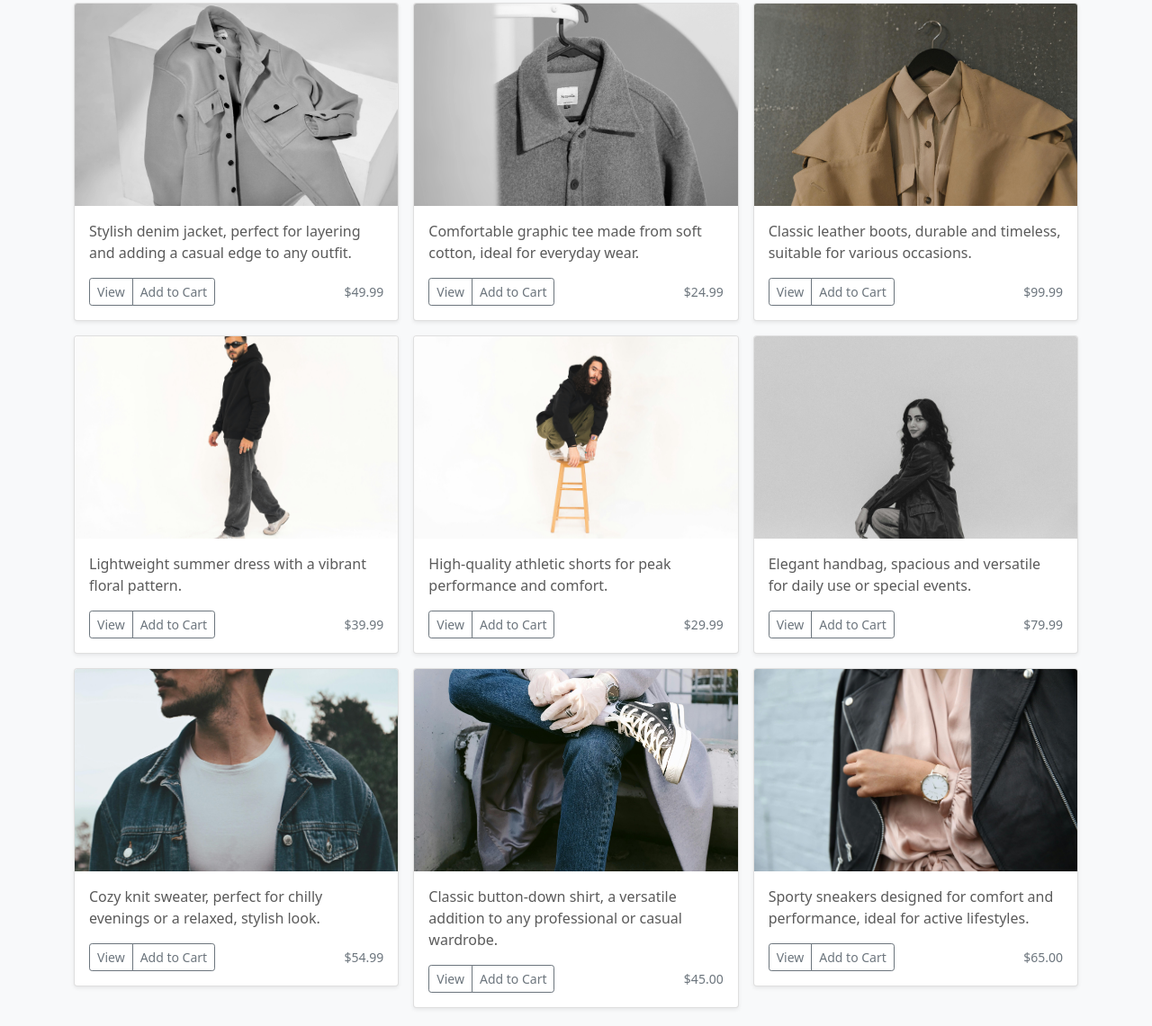
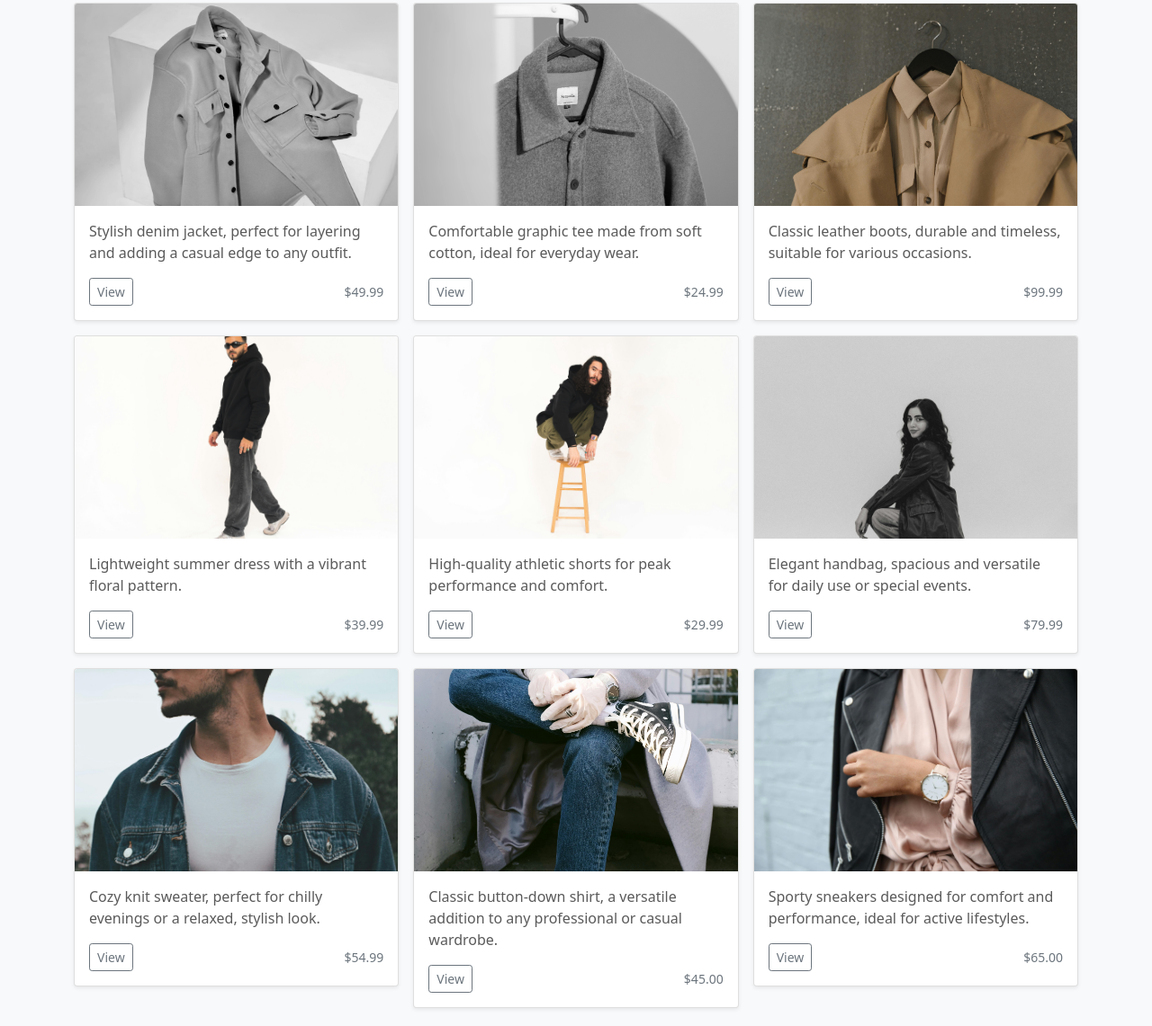
Before and after one commit to Alyeldin/stock-white, a plain HTML site: page products.html in a window 1280 px wide. Shown: the part 551-1692 px from the top of the page at 90% size. Drawn offline with Linux system fonts and the light colour scheme.

Commit message:
cart button removed

```diff
--- a/products.html
+++ b/products.html
@@ -71,7 +71,7 @@
                                     <div class="d-flex justify-content-between align-items-center">
                                         <div class="btn-group">
                                             <button type="button" class="btn btn-sm btn-outline-secondary">View</button>
-                                            <button type="button" class="btn btn-sm btn-outline-secondary">Add to Cart</button>
+                                            <!-- <button type="button" class="btn btn-sm btn-outline-secondary">Add to Cart</button> -->
                                         </div>
                                         <small class="text-muted">$49.99</small>
                                     </div>
@@ -86,7 +86,7 @@
                                     <div class="d-flex justify-content-between align-items-center">
                                         <div class="btn-group">
                                             <button type="button" class="btn btn-sm btn-outline-secondary">View</button>
-                                            <button type="button" class="btn btn-sm btn-outline-secondary">Add to Cart</button>
+                                            <!-- <button type="button" class="btn btn-sm btn-outline-secondary">Add to Cart</button> -->
                                         </div>
                                         <small class="text-muted">$24.99</small>
                                     </div>
@@ -101,7 +101,7 @@
                                     <div class="d-flex justify-content-between align-items-center">
                                         <div class="btn-group">
                                             <button type="button" class="btn btn-sm btn-outline-secondary">View</button>
-                                            <button type="button" class="btn btn-sm btn-outline-secondary">Add to Cart</button>
+                                            <!-- <button type="button" class="btn btn-sm btn-outline-secondary">Add to Cart</button> -->
                                         </div>
                                         <small class="text-muted">$99.99</small>
                                     </div>
@@ -117,7 +117,7 @@
                                     <div class="d-flex justify-content-between align-items-center">
                                         <div class="btn-group">
                                             <button type="button" class="btn btn-sm btn-outline-secondary">View</button>
-                                            <button type="button" class="btn btn-sm btn-outline-secondary">Add to Cart</button>
+                                            <!-- <button type="button" class="btn btn-sm btn-outline-secondary">Add to Cart</button> -->
                                         </div>
                                         <small class="text-muted">$39.99</small>
                                     </div>
@@ -132,7 +132,7 @@
                                     <div class="d-flex justify-content-between align-items-center">
                                         <div class="btn-group">
                                             <button type="button" class="btn btn-sm btn-outline-secondary">View</button>
-                                            <button type="button" class="btn btn-sm btn-outline-secondary">Add to Cart</button>
+                                            <!-- <button type="button" class="btn btn-sm btn-outline-secondary">Add to Cart</button> -->
                                         </div>
                                         <small class="text-muted">$29.99</small>
                                     </div>
@@ -147,7 +147,7 @@
                                     <div class="d-flex justify-content-between align-items-center">
                                         <div class="btn-group">
                                             <button type="button" class="btn btn-sm btn-outline-secondary">View</button>
-                                            <button type="button" class="btn btn-sm btn-outline-secondary">Add to Cart</button>
+                                            <!-- <button type="button" class="btn btn-sm btn-outline-secondary">Add to Cart</button> -->
                                         </div>
                                         <small class="text-muted">$79.99</small>
                                     </div>
@@ -163,7 +163,7 @@
                                     <div class="d-flex justify-content-between align-items-center">
                                         <div class="btn-group">
                                             <button type="button" class="btn btn-sm btn-outline-secondary">View</button>
-                                            <button type="button" class="btn btn-sm btn-outline-secondary">Add to Cart</button>
+                                            <!-- <button type="button" class="btn btn-sm btn-outline-secondary">Add to Cart</button> -->
                                         </div>
                                         <small class="text-muted">$54.99</small>
                                     </div>
@@ -178,7 +178,7 @@
                                     <div class="d-flex justify-content-between align-items-center">
                                         <div class="btn-group">
                                             <button type="button" class="btn btn-sm btn-outline-secondary">View</button>
-                                            <button type="button" class="btn btn-sm btn-outline-secondary">Add to Cart</button>
+                                            <!-- <button type="button" class="btn btn-sm btn-outline-secondary">Add to Cart</button> -->
                                         </div>
                                         <small class="text-muted">$45.00</small>
                                     </div>
@@ -193,7 +193,7 @@
                                     <div class="d-flex justify-content-between align-items-center">
                                         <div class="btn-group">
                                             <button type="button" class="btn btn-sm btn-outline-secondary">View</button>
-                                            <button type="button" class="btn btn-sm btn-outline-secondary">Add to Cart</button>
+                                            <!-- <button type="button" class="btn btn-sm btn-outline-secondary">Add to Cart</button> -->
                                         </div>
                                         <small class="text-muted">$65.00</small>
                                     </div>
```
